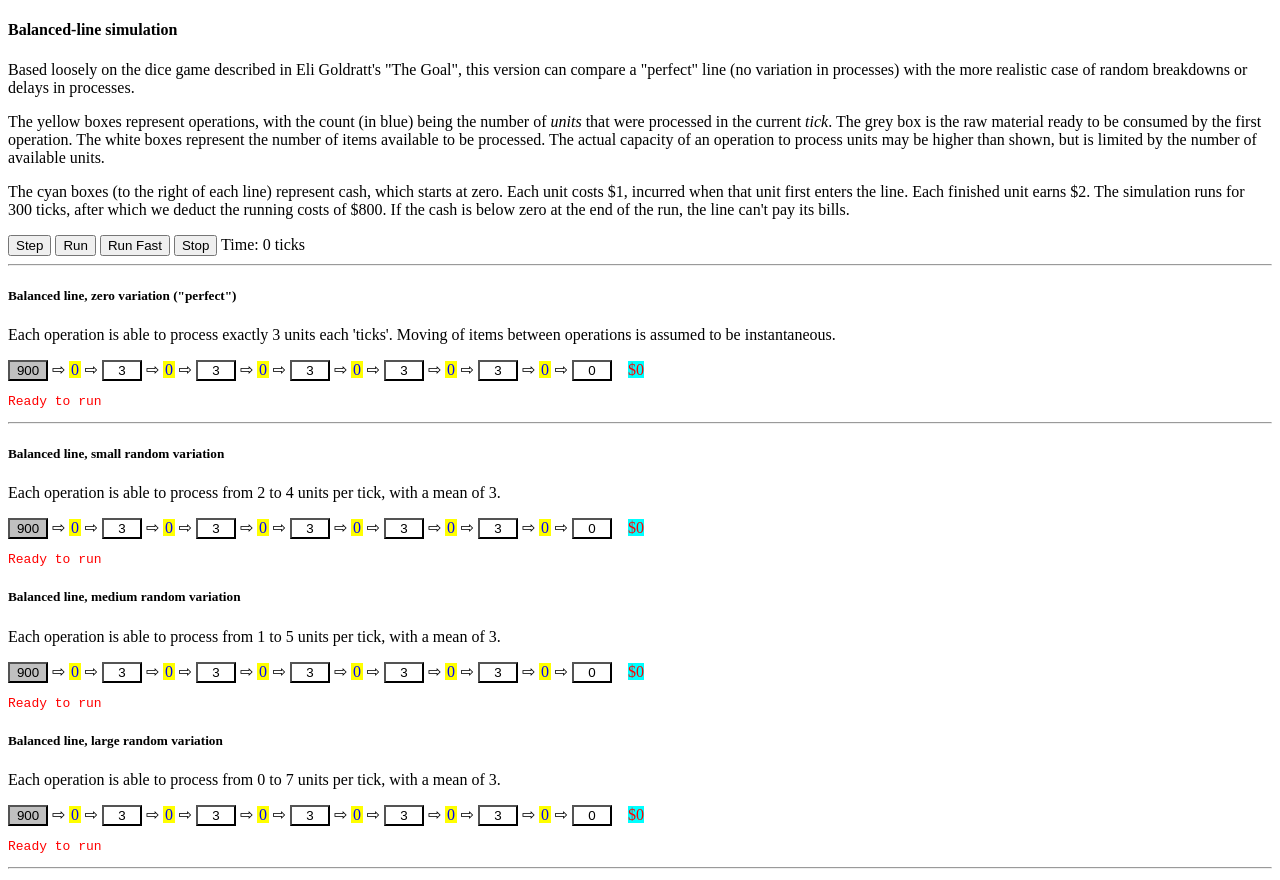
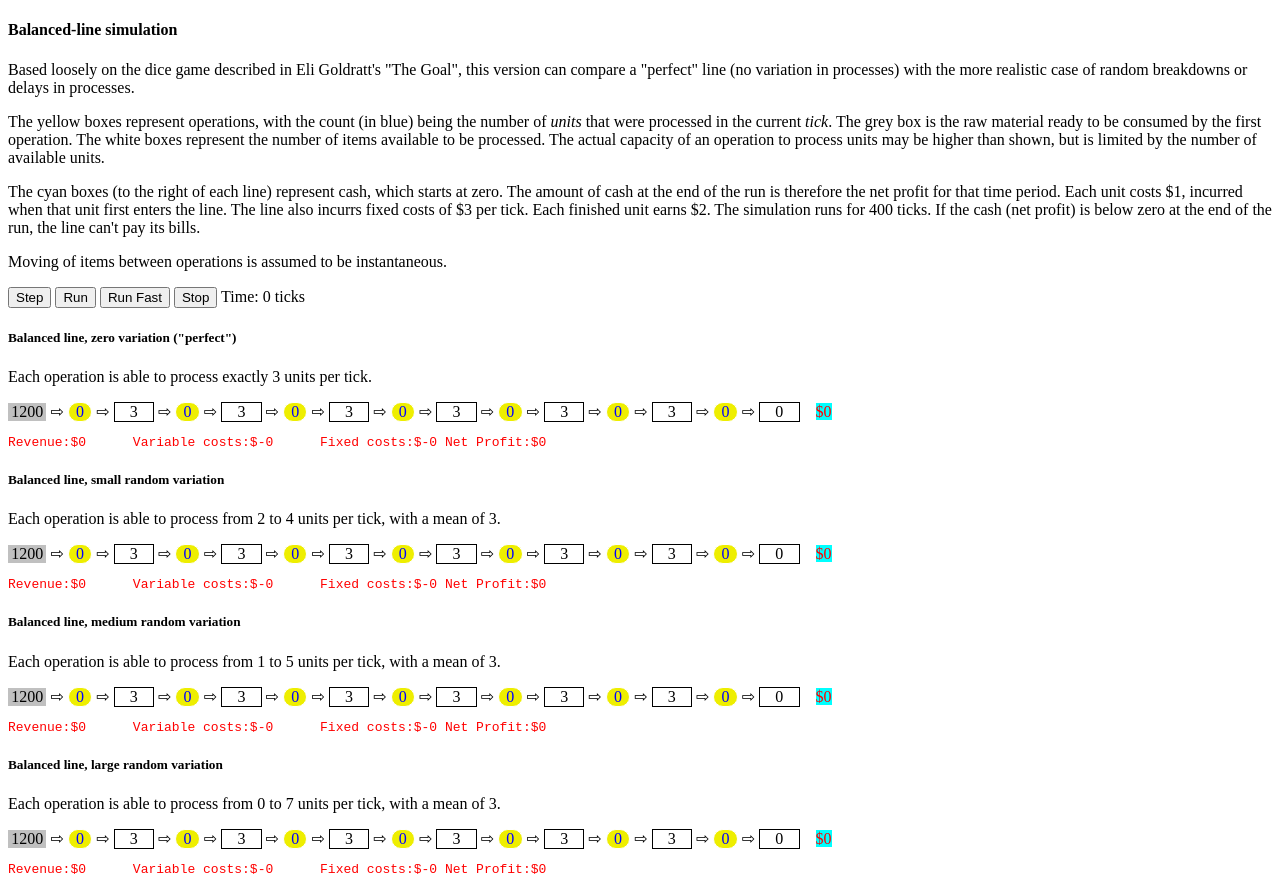
Before and after one commit to trevithj/first-attempt, a plain HTML site: page apps/balanced-line2/index.html in a window 1280 px wide. Shown: the top 880 px of the page. Drawn offline with Linux system fonts and the light colour scheme.

Commit message:
Split out rendering code, add global object.

```diff
--- a/apps/balanced-line2/index.html
+++ b/apps/balanced-line2/index.html
@@ -6,20 +6,27 @@
 	<meta name="keywords" content="simulation, production line, Goldratt, The Goal"></meta>
 
 	<style>
+	.box {
+		display: inline-block;
+		text-align: center;
+	}
 	.raw-material {
 		background-color: silver;
-		width: 3em;
+		width: 2.4em;
 	}
 	.store {
 		background-color: white;
-		width: 3em;
+		border: solid thin black;
+		width: 2.4em;
 	}
 	.op {
-		background-color: #FF0;
+		background-color: #EE0;
 		color: #00F;
-		width: 2em;
-		padding-left: 0.1em;
-		padding-right:0.1em;
+		width: 1.4em;
+		/* padding-left: 0.1em; */
+		/* padding-right:0.1em; */
+		border: solid thin white;
+		border-radius: 0.7em;
 	}
 	.cash {
 		background-color: #0FF;
@@ -46,9 +53,14 @@
 	</p>
 	<p>
 		The cyan boxes (to the right of each line) represent cash, which starts at zero.
+		The amount of cash at the end of the run is therefore the net profit for that time period.
 		Each unit costs $1, incurred when that unit first enters the line.
-		Each finished unit earns $2. The simulation runs for 300 ticks, after which we deduct the running costs of $800.
-		If the cash is below zero at the end of the run, the line can't pay its bills.
+		The line also incurrs fixed costs of $3 per tick.
+		Each finished unit earns $2. The simulation runs for 400 ticks.
+		If the cash (net profit) is below zero at the end of the run, the line can't pay its bills.
+	</p>
+	<p>
+		Moving of items between operations is assumed to be instantaneous.
 	</p>
 	<div id="main">
 		<button id="btnStep">Step</button>
@@ -56,12 +68,9 @@
 		<button id="btnRunF">Run Fast</button>
 		<button id="btnStop">Stop</button>
 		<span> Time: <span id="ticks">0</span> ticks</span>
-		<hr />
 		<h5>Balanced line, zero variation ("perfect")</h5>
-		<p>Each operation is able to process exactly 3 units each 'ticks'. Moving of items between operations
-		is assumed to be instantaneous.</p>
+		<p>Each operation is able to process exactly 3 units per tick.</p>
 		<div class="lineDiv"></div>
-		<hr />
 		<h5>Balanced line, small random variation</h5>
 		<p>Each operation is able to process from 2 to 4 units per tick, with a mean of 3.</p>
 		<div class="lineDiv"></div>
@@ -80,6 +89,12 @@
 		<P>Prediction is that higher variation will result in less throughput per time, and more WIP, even though the average capacity of all operations is the same.</p>
 		<p>TODO: add an <i>unbalanced</i> line with variation, and see how it compares.</p>
 	</div>
+	<script>
+		const BASE = {};
+		BASE.getEl = (sel) => document.querySelector(sel);
+		BASE.getEls = (sel) => document.querySelectorAll(sel);
+	</script>
+	<script src="render.js"></script>
 	<script src="main.js"></script>
 </body>
 </html>
--- a/apps/balanced-line2/main.js
+++ b/apps/balanced-line2/main.js
@@ -1,20 +1,28 @@
 (function () {
 
-	const getEl = (sel) => document.querySelector(sel);
-	const getEls = (sel) => document.querySelectorAll(sel);
+	const { getEl, render } = BASE;
 	const random = max => Math.ceil(Math.random() * max);
 	let intervalId;
-	const INITIAL_CASH = 0;
-	const INITIAL_RM = 900;
-
+	const INITIAL_RM = 1200;
+	const MAX_TICKS = 400;
+	const MONEY = {
+		variable: 0,
+		fixed: 0,
+		revenue: 0
+	};
+	const STATS = {
+		meanCap: [0,0,0,0,0,0,0],
+		meanUse: [0,0,0,0,0,0,0]
+	};
 
 	const makeLine = id => {
 		const rm = INITIAL_RM;
-		const stores = [3,3,3,3,3,0];
+		const stores = [3,3,3,3,3,3,0];
 		const tick = 0;
-		const ops = [0,0,0,0,0,0];
-		const cash = INITIAL_CASH;
-		return { id, rm, stores, tick, ops, cash, msg:'Ready to run' };
+		const ops = [0,0,0,0,0,0,0];
+		const money = {...MONEY};
+		const stats = {...STATS};
+		return { id, rm, stores, tick, ops, money, stats };
 	};
 	const lines = [0,1,2,3].map(makeLine);
 
@@ -27,7 +35,20 @@
 		state => getSt(state).map(v => Math.min(random(3)+1, v)),
 		state => getSt(state).map(v => Math.min(random(5), v)),
 		state => getSt(state).map(v => Math.min(random(7)-1, v)),
-	]
+	];
+
+	const nextMoney = (money, ops) => {
+		const newMoney = {...money };
+		newMoney.variable += ops[0]; // $1 per unit
+		newMoney.revenue += 2* ops[ops.length-1]; //$2 per unit
+		newMoney.fixed += 2; //$2 per tick
+		return newMoney;
+	}
+
+	const nextStats = (stats, ops) => {
+		const newStats = { ...stats};
+		return newStats;
+	}
 
 	const nextState = (thisState, n) => {
 		const nextOps = nextOpsFns[n];
@@ -39,55 +60,17 @@
 			st[i+1] += d;
 		});
 
-		const revenue = 2* ops[ops.length-1];
-		const expenses = tick === 299 ? 800 : 0;
-		let cash = thisState.cash - ops[0] + revenue - expenses;
-		const msgs = [
-			`RM costs:$${ops[0]}`,
-			`Revenue:$${revenue}`,
-			`Fixed expenses:$${expenses}`,
-			`Cash on hand:$${cash}`
-		];
-		return { id, tick: tick + 1, rm:st[0], stores:st.slice(1), ops, cash, msg: msgs.join('\t') };
-	}
+		const money = nextMoney(thisState.money, ops);
+		const stats = nextStats(thisState.stats, ops);
+		return { id, tick: tick + 1, rm:st[0], stores:st.slice(1), ops, money, stats };
+	};
 
-	const lineDivs = getEls('.lineDiv');
-	const tickSpan = getEl('#ticks');
 	const btnStep = getEl('#btnStep');
 	const btnRunS = getEl('#btnRunS');
 	const btnRunF = getEl('#btnRunF');
 	const btnStop = getEl('#btnStop');
 
 	const ticks = [lines];
-
-	const render = (data) => {
-		tickSpan.innerHTML = data[0].tick;
-		lineDivs.forEach((div, index) => {
-			// const failrate = JSON.parse(div.dataset.failrate);
-			// const runtimes = JSON.parse(div.dataset.runtimes);
-			// const stores = JSON.parse(div.dataset.stores);
-			// console.log({ index, failrate, runtimes, stores });
-			const { rm, stores, ops, cash, msg } = data[index];
-			const html = [
-				'<div>',
-				`<button class="raw-material">${rm}</button>`,
-				...stores.map((s, i) => {
-					return [
-						'<span>',
-						'	<span>&#8680;</span>',
-						`	<span class="op">${ops[i]}</span>`,
-						'	<span>&#8680;</span>',
-						`	<button class="store">${s}</button>`,
-						'</span>'
-					].join("");
-				}),
-				`<span class="cash">$${cash}</cash>`,
-				`<pre>${msg}</pre>`,
-				'</div>',
-			];
-			div.innerHTML = html.join('');
-		});
-	};
 
 	const doTick = () => {
 		const thisLines = ticks[ticks.length-1];
@@ -102,7 +85,7 @@
 	const doRun = () => {
 		doTick();
 		render(ticks[ticks.length-1]);
-		if(ticks.length > 300) {
+		if(ticks.length > MAX_TICKS) {
 			doStop();
 		}
 	};
@@ -112,7 +95,7 @@
 	}
 	btnStep.addEventListener('click', () => { doStop(); doRun(); });
 	btnRunS.addEventListener('click', () => doRuns(500));
-	btnRunF.addEventListener('click', () => doRuns(100));
+	btnRunF.addEventListener('click', () => doRuns(50));
 	btnStop.addEventListener('click', doStop);
 	document.addEventListener('beforeunload', doStop);
 
--- /dev/null
+++ b/apps/balanced-line2/render.js
@@ -0,0 +1,51 @@
+/* global BASE */
+(function () {
+
+	const { getEl, getEls } = BASE;
+
+	const lineDivs = getEls('.lineDiv');
+	const tickSpan = getEl('#ticks');
+
+	const renderMoney = money => {
+		const { revenue, fixed, variable } = money;
+		const np = revenue - fixed - variable;
+		const msgs = [
+			`Revenue:$${revenue}`,
+			`Variable costs:$-${variable}`,
+			`Fixed costs:$-${fixed}`,
+			`Net Profit:$${np}`
+		];
+		return { np, msg: msgs.join('\t') };
+	}
+
+	BASE.render = (data) => {
+		tickSpan.innerHTML = data[0].tick;
+		lineDivs.forEach((div, index) => {
+			// const failrate = JSON.parse(div.dataset.failrate);
+			// const runtimes = JSON.parse(div.dataset.runtimes);
+			// const stores = JSON.parse(div.dataset.stores);
+			// console.log({ index, failrate, runtimes, stores });
+			const { rm, stores, ops, money } = data[index];
+			const { np, msg } = renderMoney(money);
+			const html = [
+				'<div>',
+				`<div class="box raw-material">${rm}</div>`,
+				...stores.map((s, i) => {
+					return [
+						'<span>',
+						'	<span>&#8680;</span>',
+						`	<div class="box op">${ops[i]}</div>`,
+						'	<span>&#8680;</span>',
+						`	<div class="box store">${s}</div>`,
+						'</span>'
+					].join("");
+				}),
+				`<span class="cash">$${np}</cash>`,
+				`<pre>${msg}</pre>`,
+				'</div>',
+			];
+			div.innerHTML = html.join('');
+		});
+	};
+
+})();
```
